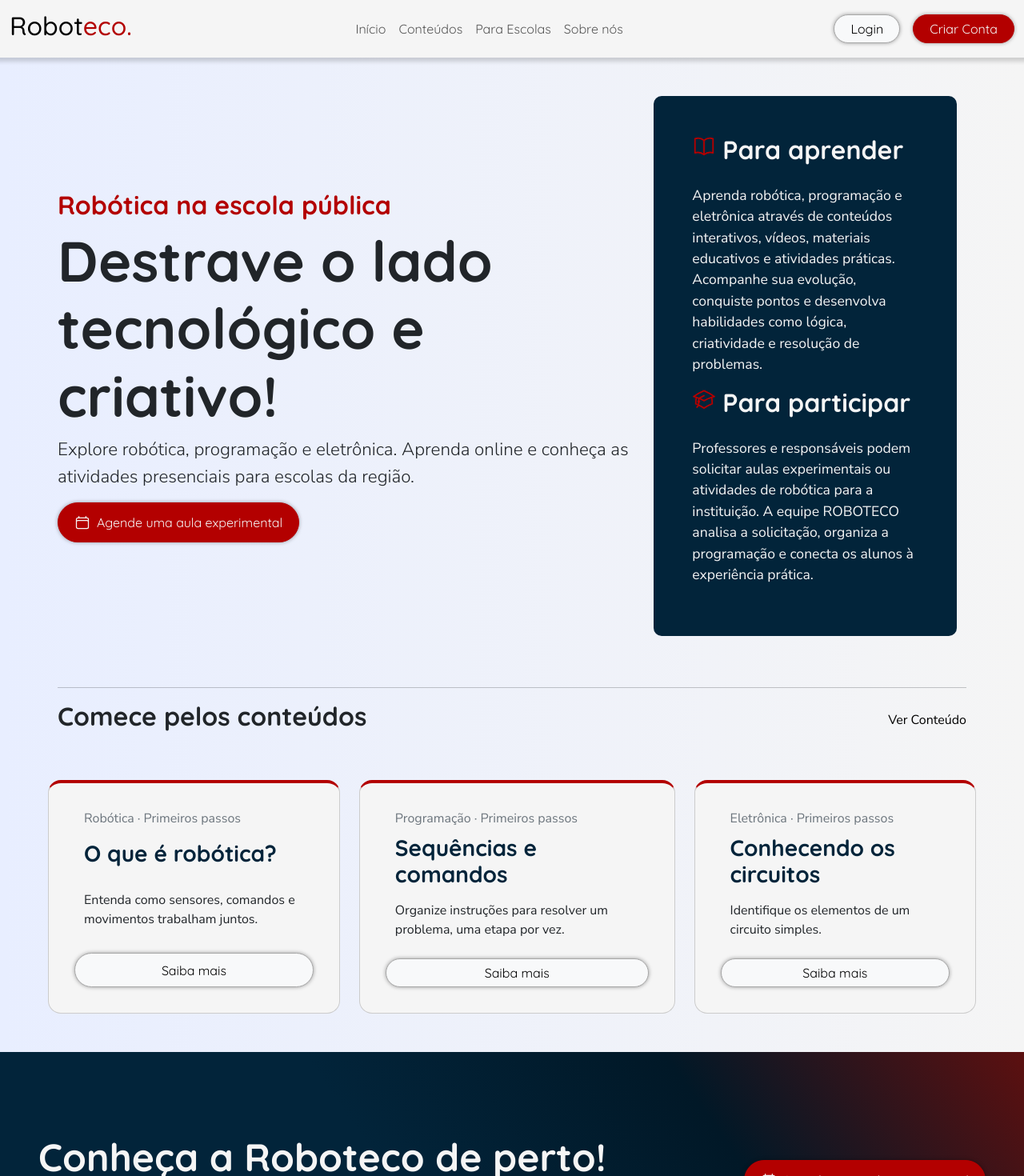
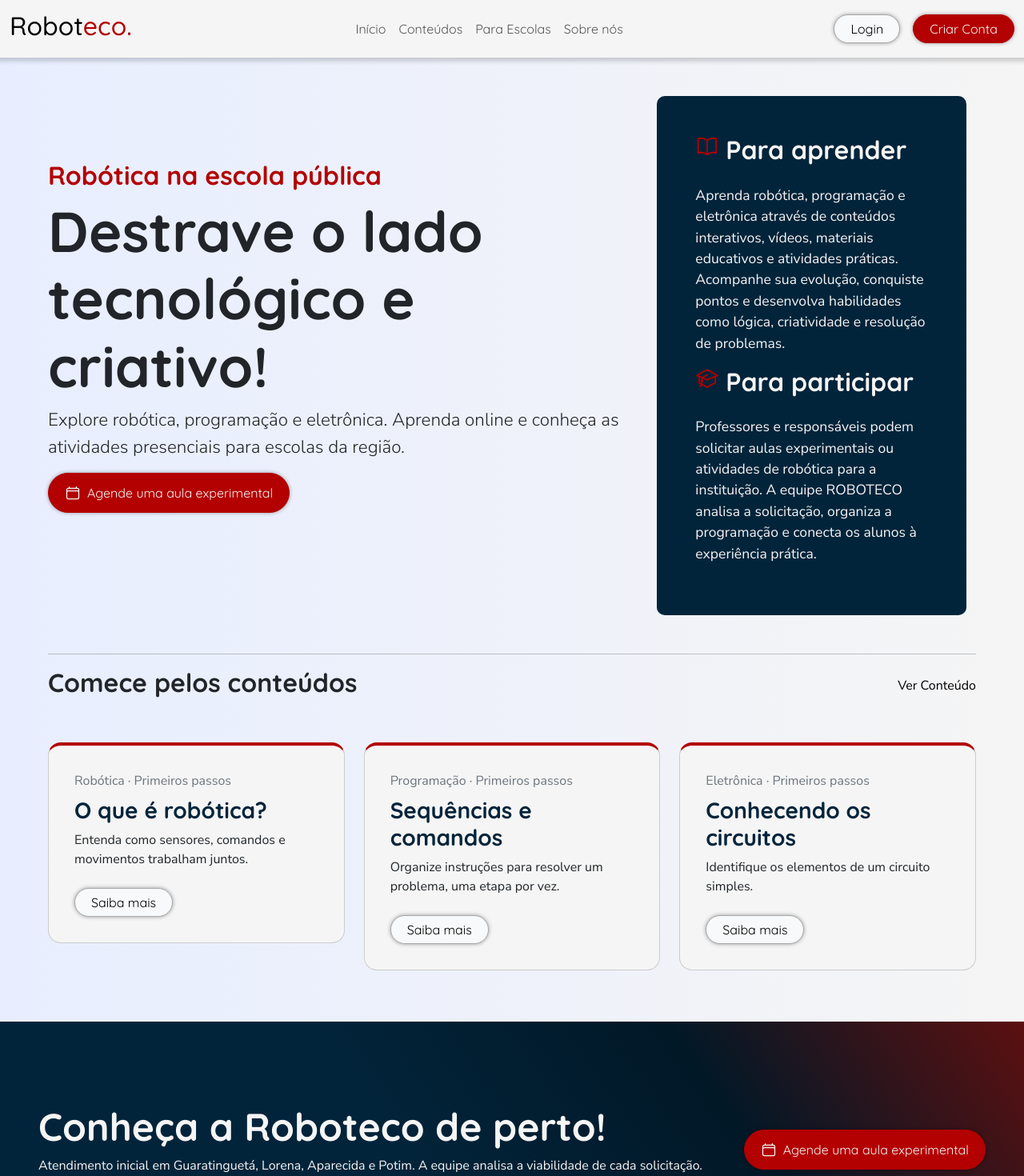
Before and after one commit to MigSilverS/roboteco, a Next.js app: page / in a window 1280 px wide. Shown: the top 1470 px of the page at 80% size. Built offline with nearby package versions, Linux system fonts and the light colour scheme.

Commit message:
Responsividade Ajustadas Inicio, Cards e conteúdos

```diff
--- a/src/app/components/Card/Card.jsx
+++ b/src/app/components/Card/Card.jsx
@@ -4,7 +4,7 @@ import Botao from "../Botao/Botao";
 export default function Card({miniTitulo, titulo, subtitulo, texto, href }) {
     return (
         <div
-            className={`${styles.container} mt-1 mb-5 row ${styles.container}`}
+            className={`${styles.container} mb-3`}
             style={{
                 backgroundColor: "var(--color-primary)",
                 borderTop: "4px solid var(--red)",
--- a/src/app/components/CardConteudo/CardConteudo.jsx
+++ b/src/app/components/CardConteudo/CardConteudo.jsx
@@ -50,11 +50,10 @@ function renderTipo(tipo, key) {
     );
 }
 
-
 export default function CardConteudo({ miniTitulo, titulo, subtitulo, texto, tempo, tipo1, tipo2, disp }) {
     return (
         <div
-            className={`${styles.container} mt-1 mb-5 row ${styles.container}`}
+            className={`${styles.container} mt-1 mb-5`}
             style={{
                 backgroundColor: "var(--color-primary)",
                 borderTop: "4px solid var(--red)",
--- a/src/app/page.jsx
+++ b/src/app/page.jsx
@@ -31,8 +31,8 @@ export default function Home() {
   return (
     <>
       <NavBar />
-      <div className={`${styles.container} row`}>
-        <div className="col-12 row mt-5 mb-5">
+      <div className={`${styles.container}`}>
+        <div className="col-12 row mb-5">
           <div className="col-md-8 d-flex align-items-center">
             <div className="">
               <Titulo titulo="Robótica na escola pública" nivel={2} estilo={{ color: 'var(--red)' }} />
@@ -42,7 +42,7 @@ export default function Home() {
               <Botao icon={icons.calendar} texto="Agende uma aula experimental" classe="btn-danger" estilo={{ border: "1px solid #a8a8a8ff", height: "50px" }} />
             </div>
           </div>
-          <div className="col-md-4 p-5" style={{ backgroundColor: 'var(--blue)', borderRadius: '10px' }}>
+          <div className="col-md-4 p-5 mt-5" style={{ backgroundColor: 'var(--blue)', borderRadius: '10px' }}>
             <div className="session">
               <div className="header d-flex gap-2">
                 {icons.book}
@@ -71,18 +71,22 @@ export default function Home() {
             <Titulo titulo="Comece pelos conteúdos" nivel={2} />
             <a href="/pages/conteudos" className="text-decoration-none d-flex align-items-center" style={{ color: "black" }}>Ver Conteúdo</a>
           </div>
-          <div className="cards gap-5 d-flex mt-5">
-            <Card titulo="O que é robótica?" href="/pages/conteudos" miniTitulo="Robótica · Primeiros passos" texto="Entenda como sensores, comandos e movimentos trabalham juntos." />
-            <Card titulo="Sequências e comandos" href="/pages/conteudos" miniTitulo="Programação · Primeiros passos" texto="Organize instruções para resolver um problema, uma etapa por vez." />
-            <Card titulo="Conhecendo os circuitos" href="/pages/conteudos" miniTitulo="Eletrônica · Primeiros passos" texto="Identifique os elementos de um circuito simples." />
+          <div className="cards row py-5 ">
+            <div className="col-12 col-sm-12 col-md-4">
+              <Card titulo="O que é robótica?" href="/pages/conteudos" miniTitulo="Robótica · Primeiros passos" texto="Entenda como sensores, comandos e movimentos trabalham juntos." />
+            </div>
+            <div className="col-12 col-sm-12 col-md-4">
+              <Card titulo="Sequências e comandos" href="/pages/conteudos" miniTitulo="Programação · Primeiros passos" texto="Organize instruções para resolver um problema, uma etapa por vez." />
+
+            </div>
+            <div className="col-12 col-sm-12 col-md-4">
+              <Card titulo="Conhecendo os circuitos" href="/pages/conteudos" miniTitulo="Eletrônica · Primeiros passos" texto="Identifique os elementos de um circuito simples." />
+            </div>
           </div>
-
-
-
         </div>
       </div>
-      <div className="col-md-12 ">
-        <div className="px-5 align-items-center d-flex justify-content-between" style={{ background: "linear-gradient(55deg, var(--blue) 40%, #011827, #5c1010)", height: "20rem" }}>
+      <div className="col-md-12">
+        <div className="px-5 align-items-center d-flex flex-wrap justify-content-between" style={{ background: "linear-gradient(55deg, var(--blue) 40%, #011827, #5c1010)", height: "20rem" }}>
           <div className="">
             <h3 className="fw-bold mb-2" style={{ color: "var(--color-primary)", fontSize: '3rem' }}>
               Conheça a Roboteco de perto!
```
Also changed, not shown: src/app/components/Card/Card.module.css (+4 -4 lines), src/app/pages/conteudos/page.jsx (+10 -4 lines).
